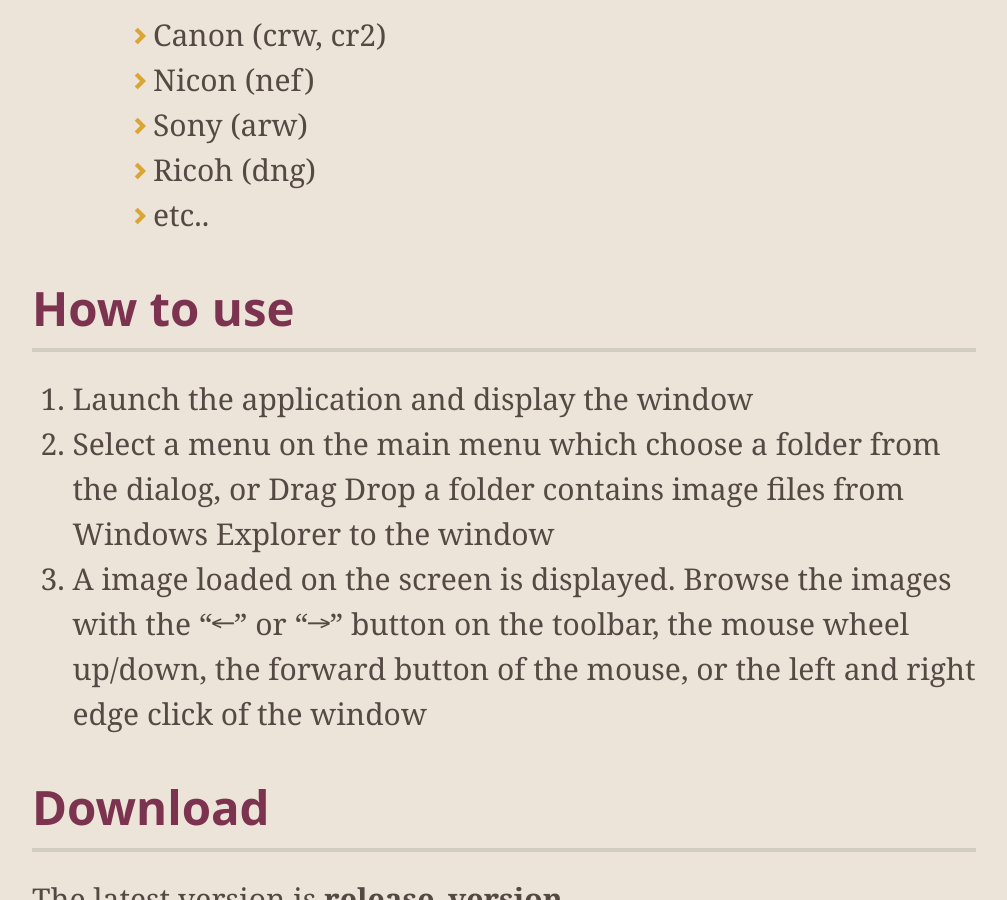
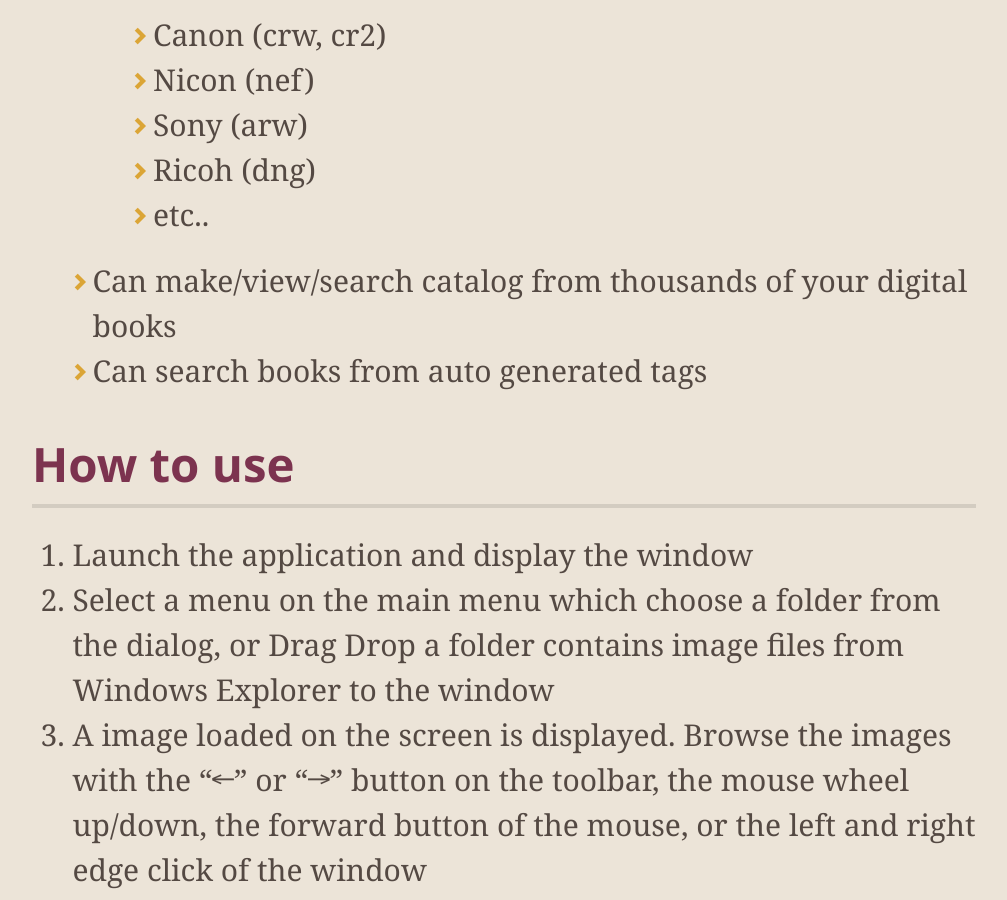
Before and after one commit to kanryu/quickviewer, a Jekyll site: the page built from docs/index.md, in a window 1280 px wide and 900 px high, scrolled down 1289 px. Shown: the whole window, without its empty margins (136-1143 px from the left). Built offline with Jekyll 4.4.1, drawn with Linux system fonts in a browser that asks for light colours; nearby versions of some CDN libraries; our own code applies the rules of GitHub Pages for plain Markdown files; some of the changed text lies outside the part shown.

Commit message:
Update index.md

```diff
--- a/docs/index.md
+++ b/docs/index.md
@@ -28,7 +28,8 @@ You can browse images with much smoother response than ever before.
    - Sony (arw)
    - Ricoh (dng)
    - etc..
-
+ - Can make/view/search catalog from thousands of your digital books
+ - Can search books from auto generated tags
 
 ## How to use
 
@@ -92,6 +93,7 @@ Thanks for reviewers! :)
 - Catalogs
     - Add, Edit, Delete, Show the thumbnails, Search titles by key-word
     - With the database created in advance from folders and archives, it can show the cover at high speed and search.
+    - Catalog generate 'Tags'. each tag as a button which can search easier.
 - Image Resize
     - Fitting(to the window, normal)
     - ScaleUp, ScaleOut(25%, 33%, 50%, 75%, 100%, 150%, 200%, 300%, 400%, 800%, one of them)
```
